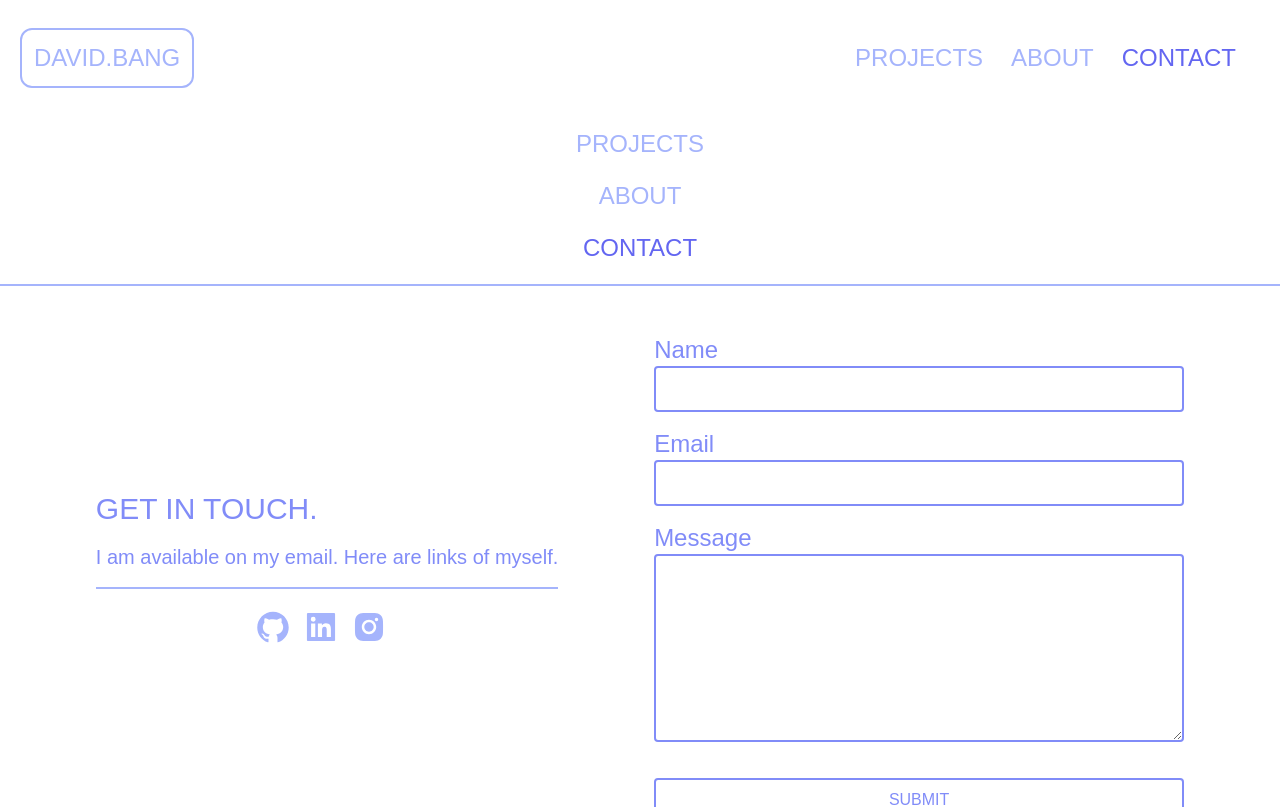
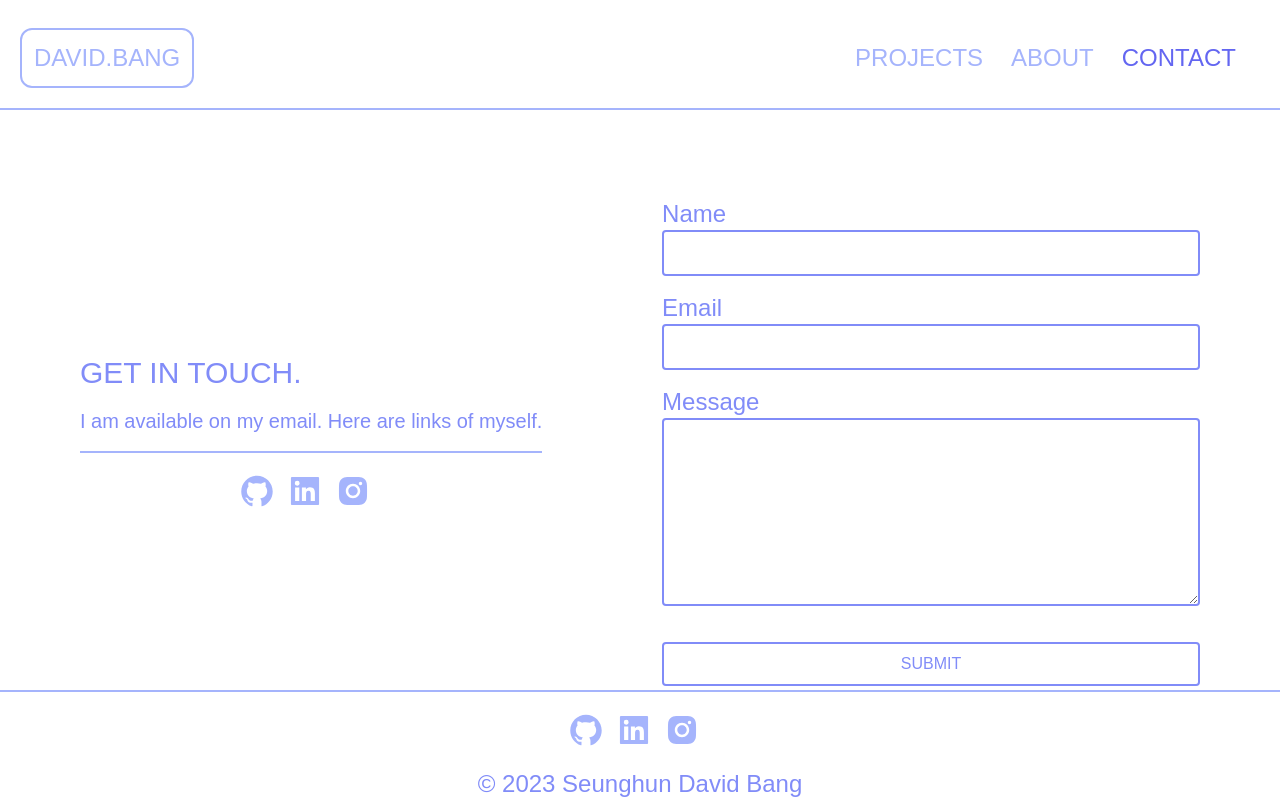
Before and after one commit to a1603169/pwa-nextjs-tailwindcss-blog, a Next.js app: page /contact in a window 1280 px wide. Shown: the top 807 px of the page. Built offline with nearby package versions, Linux system fonts and the light colour scheme.

Commit message:
Email functionalities all set

```diff
--- a/components/Form.tsx
+++ b/components/Form.tsx
@@ -1,31 +1,113 @@
-import React from "react";
+import React, { useRef, useState } from "react";
+import emailjs from "emailjs-com";
+import { useRouter } from "next/router";
+import Loading from "./Loading";
 
 export default function Form() {
+  const [isLoading, setIsLoading] = useState<boolean>(false);
+  const [success, setSuccess] = useState<boolean>(false);
+  const [error, setError] = useState<boolean>(false);
+  const nameRef = useRef<HTMLInputElement>(null);
+  const emailRef = useRef<HTMLInputElement>(null);
+  const messageRef = useRef<HTMLTextAreaElement>(null);
+  const formRef = useRef<HTMLFormElement>(null);
+  const router = useRouter();
+
+  const validationCheck = (e: React.ChangeEvent<HTMLInputElement>): void => {
+    e.preventDefault();
+    const emailRegex = /^[a-zA-Z0-9]+@[a-zA-Z0-9]+\.[A-Za-z]+$/;
+    if (emailRegex.test(emailRef.current?.value as string)) {
+      console.log("email is valid");
+    } else {
+      console.log("email is invalid");
+      setError(true);
+    }
+
+    if (nameRef.current?.value !== "") {
+      console.log("name is valid");
+    } else {
+      console.log("name is invalid");
+      setError(true);
+    }
+
+    if (messageRef.current?.value !== "") {
+      console.log("message is valid");
+    } else {
+      console.log("message is invalid");
+      setError(true);
+    }
+  };
+
   const submitHandler = (e: React.MouseEvent<HTMLButtonElement>) => {
     e.preventDefault();
+    if (error) {
+      alert(
+        "Please fill in all fields correctly before submitting. It should not be empty."
+      );
+      setError(false);
+      return;
+    } else {
       console.log("submit");
-    alert("SUBMITTED");
+      console.log(nameRef.current?.value);
+      console.log(emailRef.current?.value);
+      console.log(messageRef.current?.value);
+      setIsLoading(true);
+      emailjs
+        .send(
+          "SERVICE_ID",
+          "TEMPLATE_ID",
+          {
+            from_name: nameRef.current?.value,
+            from_email: emailRef.current?.value,
+            message: messageRef.current?.value,
+          },
+          "PUBLIC_KEY"
+        )
+        .then(
+          (response) => {
+            console.log("SUCCESS!", response.status, response.text);
+            setIsLoading(false);
+            setSuccess(true);
+            if (response.status === 200) {
+              router.push("/success");
+            }
+            formRef.current?.reset();
+          },
+          (err) => {
+            console.log("FAILED...", err);
+            setIsLoading(false);
+            alert("FAILED TO SEND MESSAGE");
+          }
+        );
+    }
   };
 
   return (
-    <form className="flex flex-col text-indigo-400 py-10">
+    <>
+      <div className="sticky">{isLoading ? <Loading /> : null}</div>
+      <form
+        className="flex flex-col text-indigo-400 py-10 max-sm:max-w-xs "
+        ref={formRef}
+      >
         <label className="text-2xl" htmlFor="name">
           Name
         </label>
         <input
+          ref={nameRef}
           type="text"
           id="name"
-        className="border-2 border-indigo-400 border-solid rounded active:border-indigo-500 py-3"
+          className="border-2 border-indigo-400 border-solid rounded active:border-indigo-500 py-3 pl-2"
         />
         <br />
         <label className="text-2xl" htmlFor="email">
           Email
         </label>
         <input
+          onBlur={validationCheck}
+          ref={emailRef}
           type="email"
-        id="email"
           placeholder=""
-        className="border-2 border-indigo-400 border-solid rounded active:border-indigo-500 py-3"
+          className="border-2 border-indigo-400 border-solid rounded active:border-indigo-500 py-3 pl-2"
         />
         <br />
         <label className="text-2xl" htmlFor="email" id="message">
@@ -33,10 +115,10 @@ export default function Form() {
         </label>
         <textarea
           name="message"
-        id="message"
           cols={55}
           rows={10}
-        className="border-2 border-indigo-400 border-solid rounded active:border-indigo-500 py-3"
+          className="border-2 border-indigo-400 border-solid rounded active:border-indigo-500 py-3 pl-2"
+          ref={messageRef}
         />
         <br />
         <button
@@ -47,5 +129,6 @@ export default function Form() {
           SUBMIT
         </button>
       </form>
+    </>
   );
 }
--- /dev/null
+++ b/components/Loading.tsx
@@ -0,0 +1,23 @@
+export default function Loading() {
+  return (
+    <div role="status">
+      <svg
+        aria-hidden="true"
+        className="w-16 h-16 mr-4 text-gray-200 animate-spin dark:text-gray-600 fill-indigo-400"
+        viewBox="0 0 100 101"
+        fill="none"
+        xmlns="http://www.w3.org/2000/svg"
+      >
+        <path
+          d="M100 50.5908C100 78.2051 77.6142 100.591 50 100.591C22.3858 100.591 0 78.2051 0 50.5908C0 22.9766 22.3858 0.59082 50 0.59082C77.6142 0.59082 100 22.9766 100 50.5908ZM9.08144 50.5908C9.08144 73.1895 27.4013 91.5094 50 91.5094C72.5987 91.5094 90.9186 73.1895 90.9186 50.5908C90.9186 27.9921 72.5987 9.67226 50 9.67226C27.4013 9.67226 9.08144 27.9921 9.08144 50.5908Z"
+          fill="currentColor"
+        />
+        <path
+          d="M93.9676 39.0409C96.393 38.4038 97.8624 35.9116 97.0079 33.5539C95.2932 28.8227 92.871 24.3692 89.8167 20.348C85.8452 15.1192 80.8826 10.7238 75.2124 7.41289C69.5422 4.10194 63.2754 1.94025 56.7698 1.05124C51.7666 0.367541 46.6976 0.446843 41.7345 1.27873C39.2613 1.69328 37.813 4.19778 38.4501 6.62326C39.0873 9.04874 41.5694 10.4717 44.0505 10.1071C47.8511 9.54855 51.7191 9.52689 55.5402 10.0491C60.8642 10.7766 65.9928 12.5457 70.6331 15.2552C75.2735 17.9648 79.3347 21.5619 82.5849 25.841C84.9175 28.9121 86.7997 32.2913 88.1811 35.8758C89.083 38.2158 91.5421 39.6781 93.9676 39.0409Z"
+          fill="currentFill"
+        />
+      </svg>
+      <span className="sr-only">Loading...</span>
+    </div>
+  );
+}
--- a/components/SocialLinks.tsx
+++ b/components/SocialLinks.tsx
@@ -2,7 +2,7 @@ import { AiFillInstagram, AiFillLinkedin, AiFillGithub } from "react-icons/ai";
 
 export default function SocialLinks() {
   return (
-    <footer className="border-t-2 border-solid border-indigo-300 pt-5">
+    <div className="border-t-2 border-solid border-indigo-300 pt-5">
       <div className="flex justify-center items-center flex-col ">
         <div className="flex justify-center items-center pb-5">
           <a
@@ -28,6 +28,6 @@ export default function SocialLinks() {
           </a>
         </div>
       </div>
-    </footer>
+    </div>
   );
 }
--- a/components/WebLayout.tsx
+++ b/components/WebLayout.tsx
@@ -1,5 +1,5 @@
 import Link from "next/link";
-import React, { useState } from "react";
+import React, { useEffect, useState } from "react";
 
 import { useRouter } from "next/router";
 import SocialLinks from "./SocialLinks";
@@ -14,11 +14,14 @@ const logoStyleActive: string =
   "ease-in duration-500 border-solid border-2 border-indigo-300 p-3 text-indigo-50 bg-indigo-500 ";
 const linkStyle: string =
   "p-1 ease-in duration-500 mr-5 hover:text-indigo-500 ";
-const linkStyleActice: string = "p-1 text-indigo-500 mr-5 ";
-
+const linkStyleActive: string = "p-1 text-indigo-500 mr-5 ";
+const hamburgerButton: string =
+  "ease-in duration-500 flex items-center px-4 py-4 border-2 rounded-xl text-indigo-300 border-indigo-300 hover:bg-indigo-500 hover:text-indigo-50 hover:border-indigo-400";
+const hamburgerButtonActive: string =
+  "ease-in duration-500 flex items-center px-4 py-4 border-2 rounded-xl bg-indigo-500 text-indigo-50 border-indigo-400";
 export default function Layout({ children }: layoutProps) {
   const router = useRouter();
-  const [isOpen, setIsOpen] = useState(false);
+  const [isOpen, setIsOpen] = useState<boolean>(false);
 
   function toggleMenu() {
     setIsOpen(!isOpen);
@@ -42,21 +45,21 @@ export default function Layout({ children }: layoutProps) {
             <div className="flex justify-between max-sm:hidden">
               <li
                 className={
-                  router.pathname === "/projects" ? linkStyleActice : linkStyle
+                  router.pathname === "/projects" ? linkStyleActive : linkStyle
                 }
               >
                 <Link href="/projects">PROJECTS</Link>
               </li>
               <li
                 className={
-                  router.pathname === "/about" ? linkStyleActice : linkStyle
+                  router.pathname === "/about" ? linkStyleActive : linkStyle
                 }
               >
                 <Link href="/about">ABOUT</Link>
               </li>
               <li
                 className={
-                  router.pathname === "/contact" ? linkStyleActice : linkStyle
+                  router.pathname === "/contact" ? linkStyleActive : linkStyle
                 }
               >
                 <Link href="/contact">CONTACT</Link>
@@ -64,10 +67,8 @@ export default function Layout({ children }: layoutProps) {
             </div>
             <div className="hidden max-sm:block">
               <button
-                className="ease-in duration-500 flex items-center px-4 py-4 border-2 rounded-xl
-                text-indigo-400 border-indigo-400 hover:text-indigo-500
-                hover:border-indigo-500"
-                onClick={() => setIsOpen(!isOpen)}
+                className={isOpen ? hamburgerButtonActive : hamburgerButton}
+                onClick={toggleMenu}
               >
                 <svg className="fill-current h-6 w-6" viewBox="0 0 20 20">
                   <path
@@ -79,14 +80,14 @@ export default function Layout({ children }: layoutProps) {
               </button>
             </div>
           </ul>
-          <div className={isOpen ? "hidden" : ""}>
+          <div className={isOpen ? "" : "hidden"}>
             <ul className="flex items-center flex-col text-2xl">
               <li
                 className={
                   "my-5 transition duration-500 hover:text-indigo-500" +
                   (router.pathname === "/projects" ? " text-indigo-500" : "")
                 }
-                onClick={() => setIsOpen(!isOpen)}
+                onClick={toggleMenu}
               >
                 <Link href="/projects">PROJECTS</Link>
               </li>
@@ -95,7 +96,7 @@ export default function Layout({ children }: layoutProps) {
                   "mb-5 transition duration-500 hover:text-indigo-500" +
                   (router.pathname === "/about" ? " text-indigo-500" : "")
                 }
-                onClick={() => setIsOpen(!isOpen)}
+                onClick={toggleMenu}
               >
                 <Link href="/about">ABOUT</Link>
               </li>
@@ -104,7 +105,7 @@ export default function Layout({ children }: layoutProps) {
                   "mb-5 transition duration-500 hover:text-indigo-500" +
                   (router.pathname === "/contact" ? " text-indigo-500" : "")
                 }
-                onClick={() => setIsOpen(!isOpen)}
+                onClick={toggleMenu}
               >
                 <Link href="/contact">CONTACT</Link>
               </li>
@@ -112,11 +113,13 @@ export default function Layout({ children }: layoutProps) {
           </div>
         </nav>
       </div>
-      <main className="pb-5">{children}</main>
-      <SocialLinks />
-      <p className="text-2xl text-indigo-400 text-center pb-8">
-        © 2023 Seunghun David Bang
-      </p>
+      <main className="py-10">{children}</main>
+      <footer className="fixed bottom-0 right-0 left-0 max-lg:relative">
+        <SocialLinks />
+        <p className="text-2xl text-indigo-400 text-center">
+          © 2023 Seunghun David Bang
+        </p>
+      </footer>
     </>
   );
 }
--- a/package.json
+++ b/package.json
@@ -14,6 +14,7 @@
     "@types/react": "18.0.27",
     "@types/react-dom": "18.0.10",
     "@types/react-icons": "^3.0.0",
+    "emailjs-com": "^3.2.0",
     "eslint": "8.32.0",
     "eslint-config-next": "13.1.5",
     "next": "13.1.5",
--- a/pages/_app.tsx
+++ b/pages/_app.tsx
@@ -1,10 +1,20 @@
 import "@/styles/reset.css";
+
 import type { AppProps } from "next/app";
 import WebLayout from "@/components/WebLayout";
+import Head from "next/head";
 export default function App({ Component, pageProps }: AppProps) {
   return (
-    <WebLayout>
-      <Component {...pageProps} />
-    </WebLayout>
+    <>
+      <Head>
+        <title>NOT JUST A DEVELOPER</title>
+        <meta name="description" content="Never doubt yourself" />
+        <meta name="viewport" content="width=device-width, initial-scale=1" />
+        <link rel="icon" href="/favicon.ico" />
+      </Head>
+      <WebLayout>
+        <Component {...pageProps} />
+      </WebLayout>
+    </>
   );
 }
--- a/pages/contact/index.tsx
+++ b/pages/contact/index.tsx
@@ -3,11 +3,14 @@ import SocialLinks from "@/components/SocialLinks";
 
 export default function ContactPage() {
   return (
-    <div className="flex justify-evenly items-center max-xl:flex-col">
+    <div className="flex justify-evenly items-center max-lg:flex-col mx-5">
+      {/* MX-5 FOR MOBILE MINIMUM 360PX */}
       <div className="max-xl:mt-10">
-        <h1 className="text-3xl text-indigo-400">GET IN TOUCH.</h1>
+        <h1 className="text-3xl text-indigo-400 max-lg:text-center">
+          GET IN TOUCH.
+        </h1>
         <br />
-        <p className="text-xl text-indigo-400">
+        <p className="text-xl text-indigo-400 max-lg:text-center">
           I am available on my email. Here are links of myself.
         </p>
         <br />
--- a/pages/index.tsx
+++ b/pages/index.tsx
@@ -3,12 +3,6 @@ import Head from "next/head";
 export default function Home() {
   return (
     <div>
-      <Head>
-        <title>방성훈의 포트폴리오</title>
-        <meta name="description" content="자신의 노력을 의심하지 말자" />
-        <meta name="viewport" content="width=device-width, initial-scale=1" />
-        <link rel="icon" href="/favicon.ico" />
-      </Head>
       <div className="flex"></div>
     </div>
   );
```
Also changed, not shown: pages/success/index.tsx (added, +13 -0 lines), 2 other files (tests, documents, lock files or other folders). Lines whose indentation alone changed are shown as unchanged.
